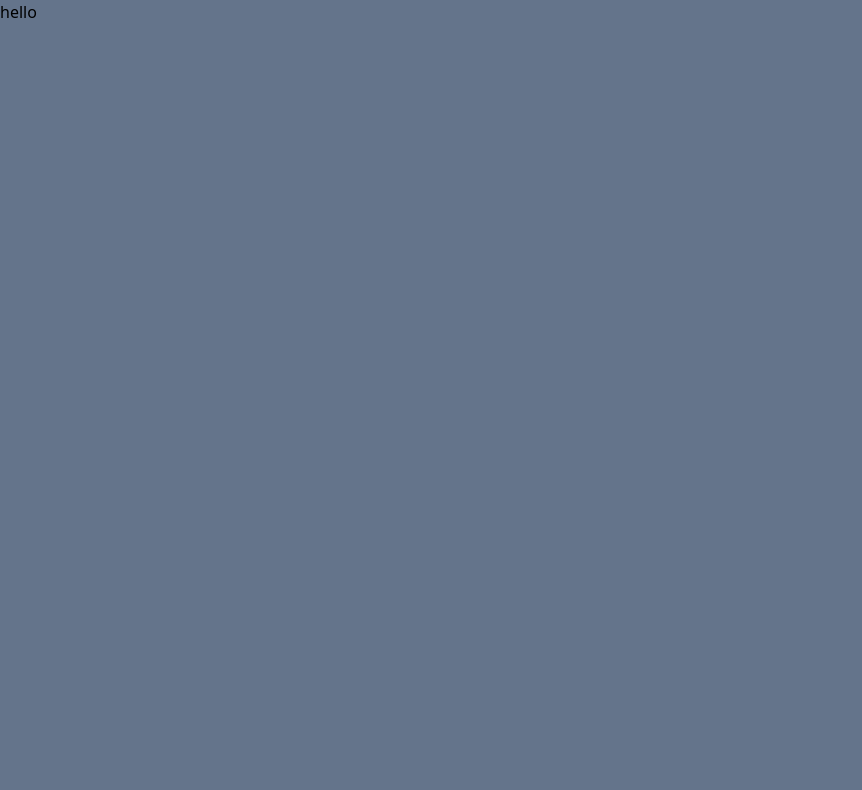
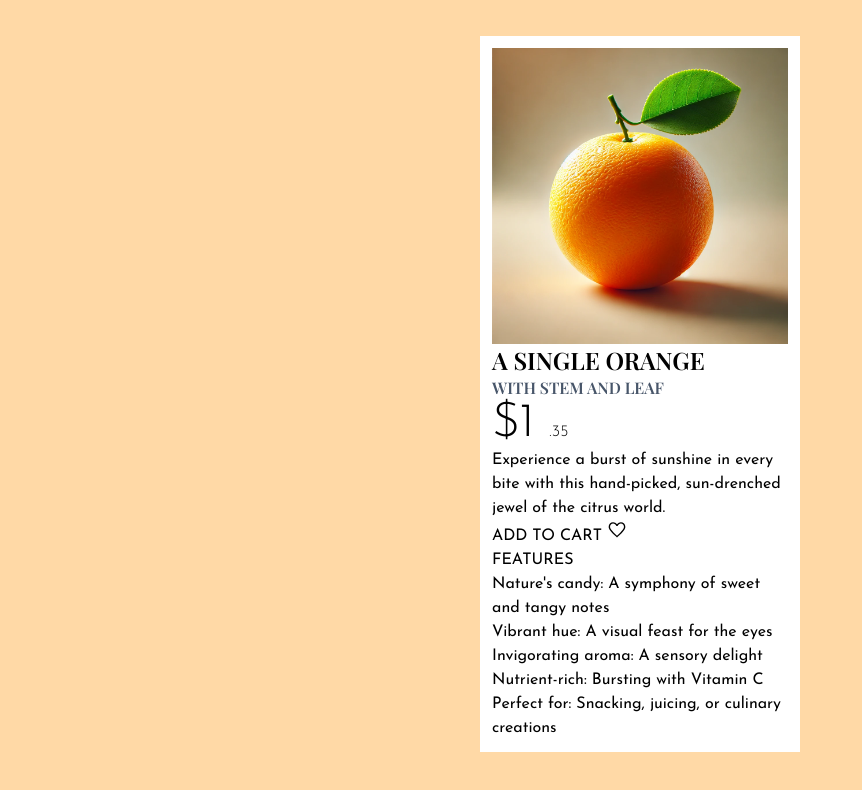
Before and after one commit to Praneeth860/Product_card_tailwind, a website: page index.html in a window 1280 px wide. Shown: the whole page, without its empty margins (0-862 px from the left). Drawn offline with nearby package versions, Linux system fonts and the light colour scheme; files that its build step writes are made by us from their sources; a web font is replaced by a local one.

Commit message:
created a card , had its content,added font families and added pretier plugin for tailwind

```diff
--- a/index.html
+++ b/index.html
@@ -1,29 +1,49 @@
-<!DOCTYPE html>
+<!doctype html>
 <html lang="en">
   <head>
     <meta charset="UTF-8" />
     <meta name="viewport" content="width=device-width, initial-scale=1.0" />
     <title>tailwind</title>
-    <script src="https://cdn.tailwindcss.com"></script>
+    <link rel="preconnect" href="https://fonts.googleapis.com" />
+    <link rel="preconnect" href="https://fonts.gstatic.com" crossorigin />
+    <link
+      href="https://fonts.googleapis.com/css2?family=Josefin+Sans:ital,wght@0,100..700;1,100..700&display=swap"
+      rel="stylesheet"
+    />
+    <link rel="preconnect" href="https://fonts.googleapis.com" />
+    <link rel="preconnect" href="https://fonts.gstatic.com" crossorigin />
+    <link
+      href="https://fonts.googleapis.com/css2?family=Josefin+Sans:ital,wght@0,100..700;1,100..700&family=Playfair+Display:ital,wght@0,400..900;1,400..900&display=swap"
+      rel="stylesheet"
+    />
     <link href="./dist/output.css" rel="stylesheet" />
   </head>
-  <body class="bg-slate-500">
-    <h1>hello</h1>
-    <!-- <div>
+  <body class="bg-pale_orange">
+    <div class="m-9 mx-auto max-w-xs bg-white p-3">
       <div>
-        <img src="./assets/orange.png" alt="A single orange" width="100%" />
+        <img src="./assets/orange.png" alt="A single orange" />
       </div>
-      <h2>A SINGLE ORANGE</h2>
-      <p>WITH STEM AND LEAF</p>
-      <div>
-        <span>$1.35</span>
-        <button>♥</button>
-      </div>
+      <h2 class="font-title text-2xl font-semibold">A SINGLE ORANGE</h2>
+      <p class="font-title font-semibold text-slate-600">WITH STEM AND LEAF</p>
+      <h2 class="text-5xl font-light">$1 <span class="text-base">.35</span></h2>
       <p>
         Experience a burst of sunshine in every bite with this hand-picked,
         sun-drenched jewel of the citrus world.
       </p>
       <button>ADD TO CART</button>
+      <button>
+        <svg
+          xmlns="http://www.w3.org/2000/svg"
+          height="20px"
+          viewBox="0 -960 960 960"
+          width="20px"
+          fill="black"
+        >
+          <path
+            d="m480-120.67-46.67-42q-104.18-95.08-172.25-164.04Q193-395.67 152.67-450.17q-40.34-54.5-56.5-99.16Q80-594 80-640q0-91.44 61.33-152.72 61.34-61.28 152-61.28 55.34 0 103.34 25.33 48 25.34 83.33 72.67 39.33-49.33 86.33-73.67 47-24.33 100.34-24.33 90.66 0 152 61.28Q880-731.44 880-640q0 46-16.17 90.67-16.16 44.66-56.5 99.16-40.33 54.5-108.41 123.46-68.07 68.96-172.25 164.04l-46.67 42Zm0-88.66q99.49-90.67 163.75-155.5Q708-429.67 745.67-478.17q37.66-48.5 52.66-86.42t15-75.31q0-64.1-41.33-105.77-41.33-41.66-105.18-41.66-50.02 0-92.59 29.83-42.56 29.83-65.56 81.5h-58q-22.34-51-64.9-81.17-42.57-30.16-92.59-30.16-63.85 0-105.18 41.66-41.33 41.67-41.33 105.88 0 37.46 15 75.62 15 38.17 52.66 87Q252-428.33 316.67-363.83q64.66 64.5 163.33 154.5Zm0-289Z"
+          />
+        </svg>
+      </button>
       <div>
         <h3>FEATURES</h3>
         <ul>
@@ -34,6 +54,6 @@
           <li>Perfect for: Snacking, juicing, or culinary creations</li>
         </ul>
       </div>
-    </div> -->
+    </div>
   </body>
 </html>
--- a/package.json
+++ b/package.json
@@ -13,6 +13,8 @@
   "devDependencies": {
     "autoprefixer": "^10.4.20",
     "postcss": "^8.4.47",
+    "prettier": "^3.3.3",
+    "prettier-plugin-tailwindcss": "^0.6.8",
     "tailwindcss": "^3.4.14"
   }
 }
--- a/tailwind.config.js
+++ b/tailwind.config.js
@@ -4,7 +4,13 @@ module.exports = {
   theme: {
     extend: {
       colors: {
-        my_primary: "hsl(178, 100%, 8%)",
+        pale_orange: "#ffd9a6",
+        light_orange: "#fbb03b",
+        orange: "#f7931e",
+      },
+      fontFamily: {
+        sans: ["Josefin Sans", "sans-serif"],
+        title: ["Playfair Display", "serif"],
       },
     },
   },
```
Also changed, not shown: 2 other files.
